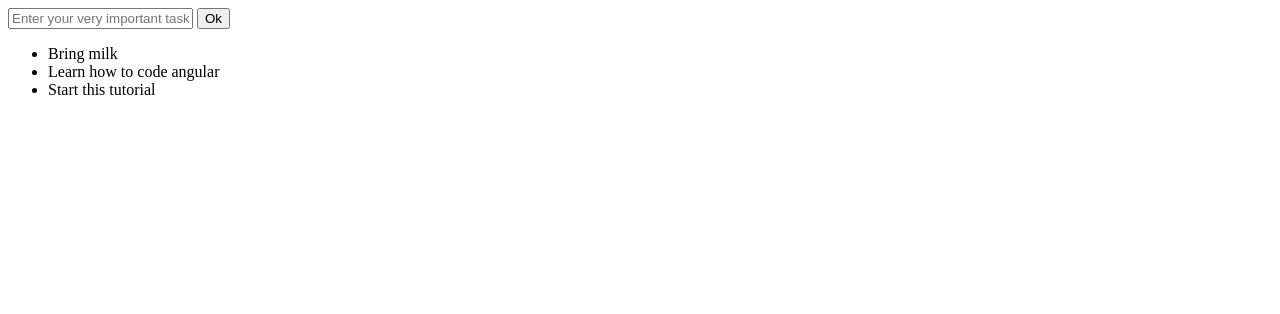
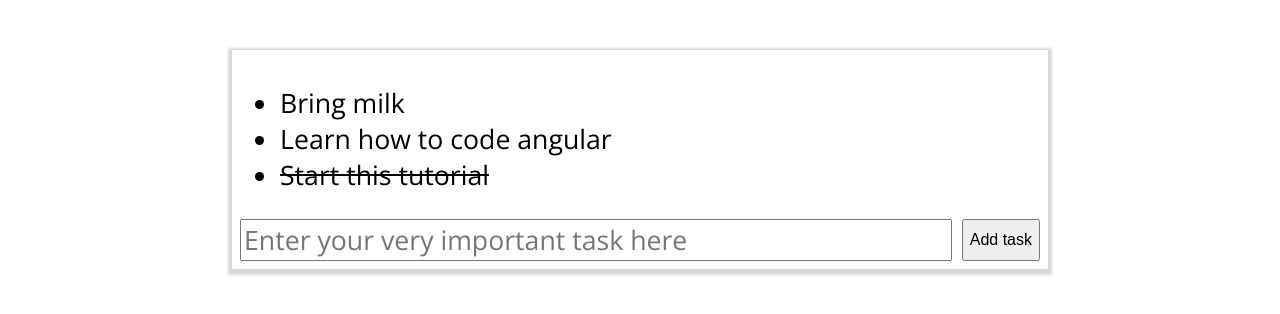
Before and after one commit to PatrickMennen/ng-todo-tutorial, a plain HTML site: page index.html in a window 1280 px wide. Drawn offline with nearby package versions, Linux system fonts and the light colour scheme.

Commit message:
Default styling

```diff
--- /dev/null
+++ b/app/assets/stylesheets/style.scss
@@ -0,0 +1,39 @@
+@import url(https://fonts.googleapis.com/css?family=Open+Sans);
+
+body {
+    font-family: 'open sans', sans-serif;
+    font-size: 12pt;
+}
+
+main {
+    margin: 50px auto;
+
+    box-shadow: 0 2px 2px 4px rgba(0, 0, 0, .15);
+    padding: 8px;
+    width: 800px;
+    font-size: 20pt;
+
+
+    ul#tasks {
+        li {
+            &.done {
+                text-decoration: line-through;
+            }
+        }
+    }
+
+    form {
+        display: flex;
+        input[type=text] {
+            flex: 1;
+            font-family: 'open sans', sans-serif;
+            font-size: 20pt;
+            margin-right: 10px;
+        }
+
+        input[type=button] {
+            margin-left: auto;
+            font-size: 12pt;
+        }
+    }
+}
--- a/app/main.js
+++ b/app/main.js
@@ -1,4 +1,4 @@
 (function (ng) {
     'use strict';
-    ng.module('', []);
+    ng.module('todoApp', []);
 })(angular);
--- a/index.html
+++ b/index.html
@@ -4,15 +4,23 @@
     <meta charset="utf-8">
     <meta http-equiv="X-UA-Compatible" content="IE=edge">
     <title>AngularJS Simple Todo Application</title>
+    <link rel="stylesheet" href="app/assets/stylesheets/style.css">
 </head>
-<body>
-	<section>
-		<input type="text" placeholder="Enter your very important task here"> <input type="button" value="Ok">
-	</section>
-	<ul>
+<body ng-app="todo-app">
+    <main>
+        <ul id="tasks">
             <li>Bring milk</li>
             <li>Learn how to code angular</li>
             <li class="done">Start this tutorial</li>
         </ul>
+
+        <form>
+            <input type="text" placeholder="Enter your very important task here"> <input type="button" value="Add task">
+        </form>
+
+    </main>
+
+<script src="bower_components/angular/angular.js"></script>
+<script src="app/main.js"></script>
 </body>
 </html>
```
Also changed, not shown: app/assets/stylesheets/style.css (added), 3 other files. Lines whose indentation alone changed are shown as unchanged.
